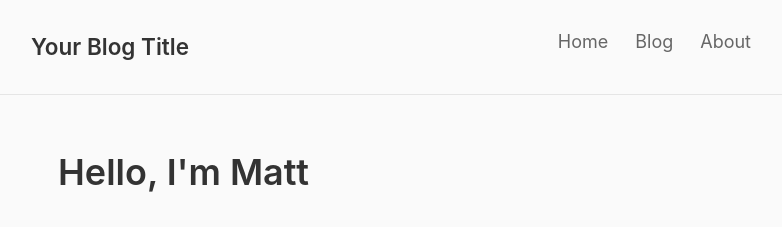
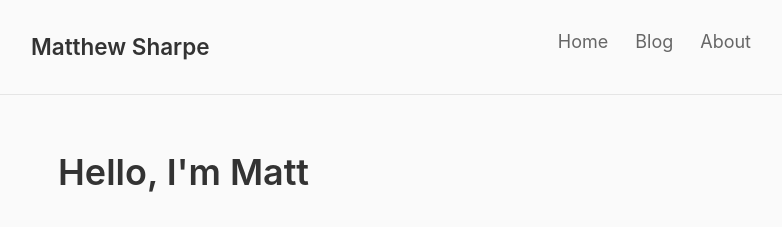
Before and after one commit to Kali89/kali89.github.io, a Jekyll site: the page built from index.html, in a window 1280 px wide. Shown: the top 227 px of the page, without its empty margins (249-1031 px from the left). Built offline with Jekyll 4.4.1, drawn with Linux system fonts in a browser that asks for light colours.

Commit message:
Updating config with real values

```diff
--- a/_config.yml
+++ b/_config.yml
@@ -1,8 +1,8 @@
 # Site settings
-title: "Your Blog Title"
+title: "Matthew Sharpe"
 description: "A blog about data science, research, and life."
 author: "Matt"
-email: your-email@example.com
+email: matt@sharpeanalytics.com
 url: "" # Will be https://yourusername.github.io when deployed
 baseurl: "" # Leave empty for user/org sites, or "/repo-name" for project sites
 
```
